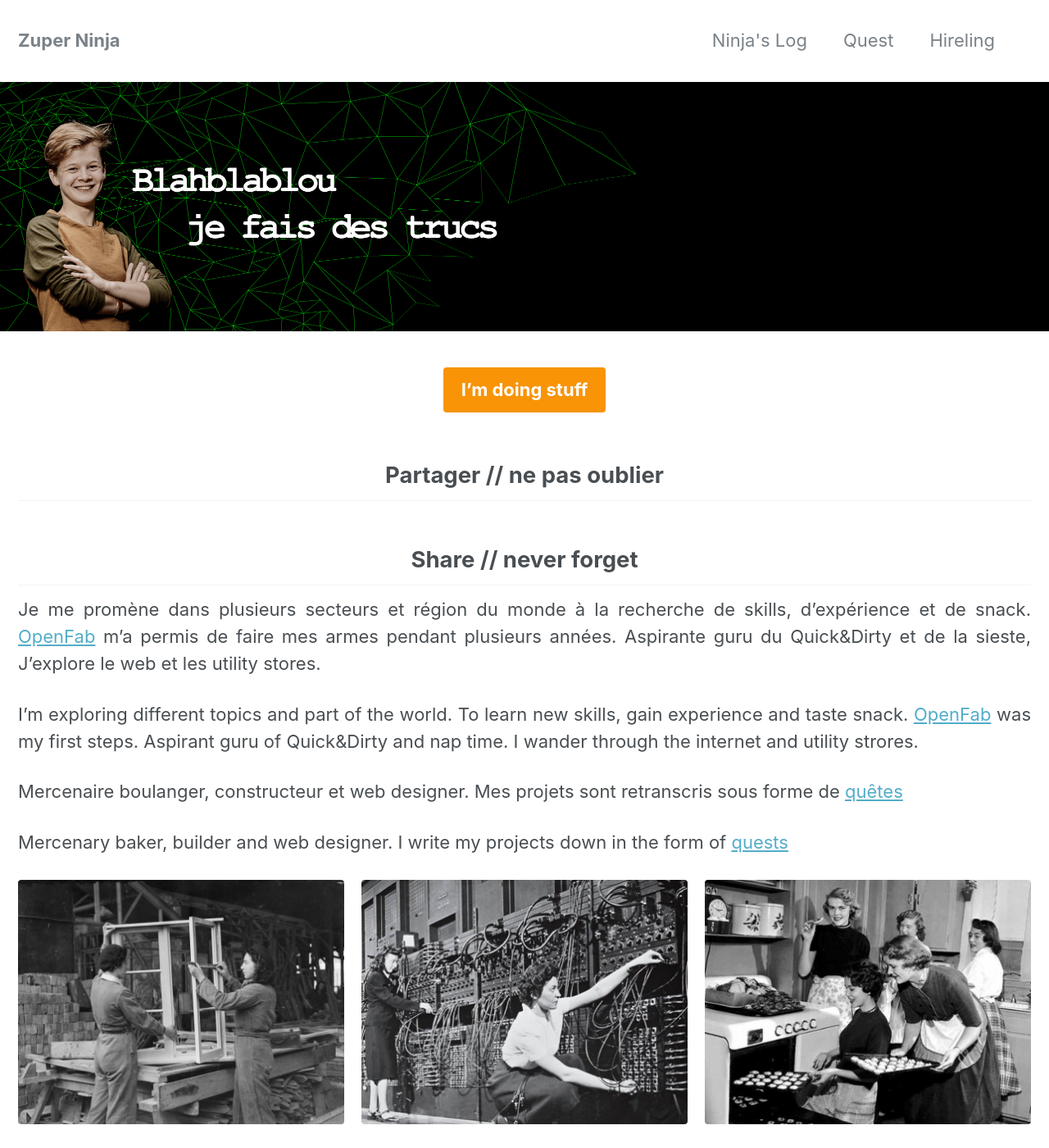
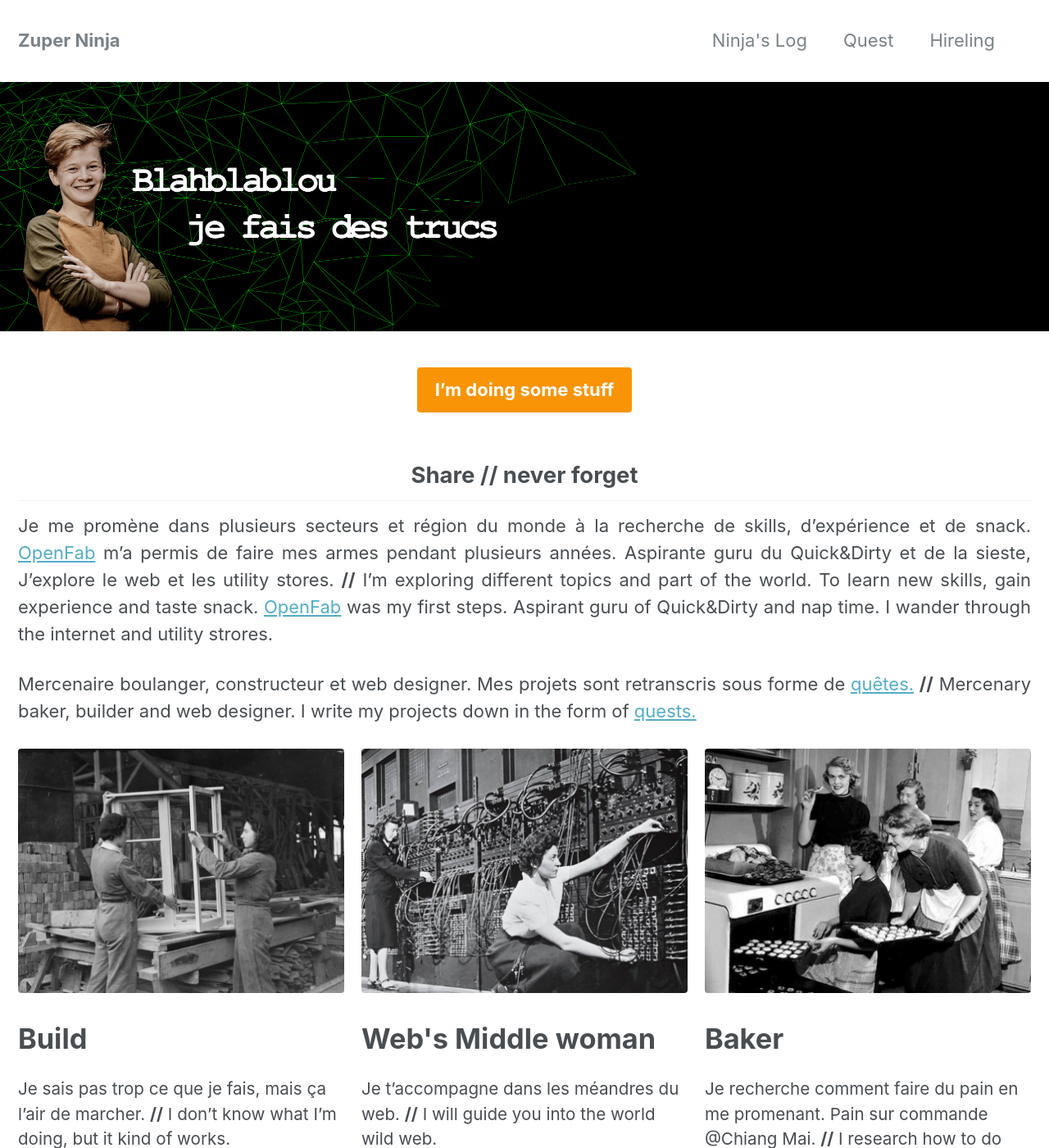
Before and after one commit to zuperninja/zuperninja.github.io, a Jekyll site: the page built from index.md, in a window 1280 px wide and 1400 px high. Shown: the whole window at 82% size. Built offline with Jekyll 4.4.1, drawn with Linux system fonts in a browser that asks for light colours.

Commit message:
Update index.md

```diff
--- a/index.md
+++ b/index.md
@@ -10,21 +10,21 @@ feature_row:
   - image_path: /assets/images/landing_build.png
     alt: "Women Carpenters, England 1941, © IWM (D 2701)"
     title: "Build"
-    excerpt: "Je sais pas trop ce que je fais, mais ça l'air de marcher.**//** I don't know what I'm doing, but it kind of works."
+    excerpt: "Je sais pas trop ce que je fais, mais ça l'air de marcher.    **//**    I don't know what I'm doing, but it kind of works."
     url: "#test-link"
     btn_label: "Read More"
     btn_class: "btn--inverse"
   - image_path: /assets/images/landing_web.png
     alt: "ENIAC, the world's first digital computer. Source : Los Alamos"
     title: "Web's Middle woman"
-    excerpt: "Je t'accompagne dans les méandres du web.**//** I will guide you into the world wild web."
+    excerpt: "Je t'accompagne dans les méandres du web.    **//**    I will guide you into the world wild web."
     url: "#test-link"
     btn_label: "Read More"
     btn_class: "btn--inverse"
   - image_path: /assets/images/landing_bake.png
     alt: "Women baking and eating cookies, Minneapolis 1954"
     title: "Baker"
-    excerpt: "Je recherche comment faire du pain en me promenant. Pain sur commande @Chiang Mai. **//** I research how to do bread everywhere. Bread on order @Chiang Mai."
+    excerpt: "Je recherche comment faire du pain en me promenant. Pain sur commande @Chiang Mai.    **//**    I research how to do bread everywhere. Bread on order @Chiang Mai."
     url: "#test-link"
     btn_label: "Read More"
     btn_class: "btn--inverse"
@@ -34,26 +34,19 @@ feature_row:
 
 
 {: .text-center}
-[I'm doing stuff](/blog/year-archive/){: .btn .btn--warning .btn--large}
-
-## Partager // ne pas oublier
-{: .text-center}
+[I'm doing some stuff](/blog/year-archive/){: .btn .btn--warning .btn--large}
 
 ## Share // never forget
 {: .text-center}
 
 
 Je me promène dans plusieurs secteurs et région du monde à la recherche de skills, d'expérience et de snack.
-[OpenFab](http://openfab.be) m'a permis de faire mes armes pendant plusieurs années. Aspirante guru du Quick&Dirty et de la sieste, J'explore le web et les utility stores.
-{: .text-justify}
-
-I'm exploring different topics and part of the world. To learn new skills, gain experience and taste snack.
+[OpenFab](http://openfab.be) m'a permis de faire mes armes pendant plusieurs années. Aspirante guru du Quick&Dirty et de la sieste, J'explore le web et les utility stores.    **//**    I'm exploring different topics and part of the world. To learn new skills, gain experience and taste snack.
 [OpenFab](http://openfab.be) was my first steps. Aspirant guru of Quick&Dirty and nap time. I wander through the internet and utility strores.
 {: .text-justify}
 
-Mercenaire boulanger, constructeur et web designer. Mes projets sont retranscris sous forme de [quêtes](blog/portfolio/)
-{: .text-justify}
-Mercenary baker, builder and web designer. I write my projects down in the form of [quests](blog/portfolio/)
+Mercenaire boulanger, constructeur et web designer. Mes projets sont retranscris sous forme de [quêtes.](blog/portfolio/)
+    **//**    Mercenary baker, builder and web designer. I write my projects down in the form of [quests.](blog/portfolio/)
 {: .text-justify}
 
 {% include feature_row %}
```
